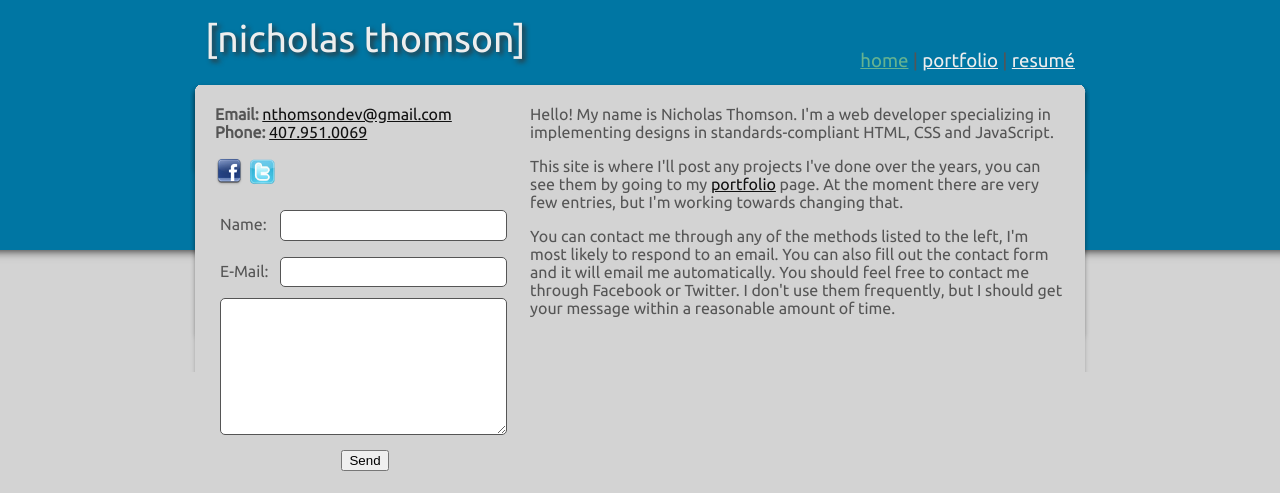
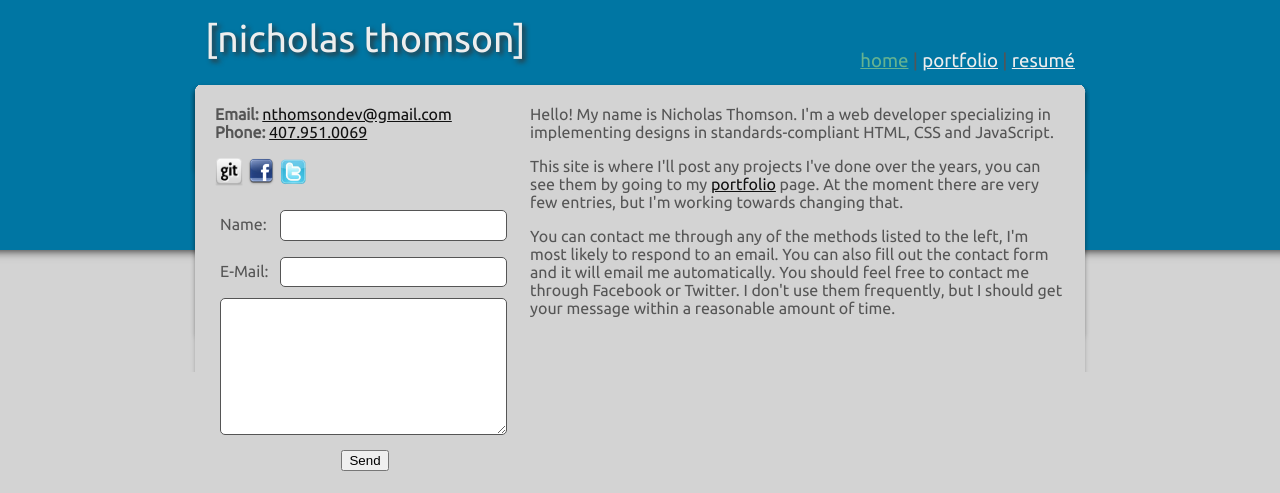
Before and after one commit to nthomson/portfolio, a PHP site: page / in a window 1280 px wide. Shown: the top 493 px of the page. Run offline with PHP 8.4, Linux system fonts and the light colour scheme.

Commit message:
Add github portfolio link

```diff
--- a/index.php
+++ b/index.php
@@ -13,9 +13,9 @@
 							<strong>Phone: </strong><script language="JavaScript">document.write(hidePhone("951", "0069", "407"));</script>
 						</p>
 						<p>
+							<a href="http://github.com/nthomson"><img src="img/github.png" width="28" height="28"/></a>
 							<a href="http://www.facebook.com/profile.php?id=100000116258369"><img src="img/facebook.png" /></a>
 							<a href="http://twitter.com/#!/sunshineq117"><img src="img/twitter.png" /></a>
-
 						</p>
 						<form name="contact" class="contact">
 							<p>
```
Also changed, not shown: img/github.png (added).
